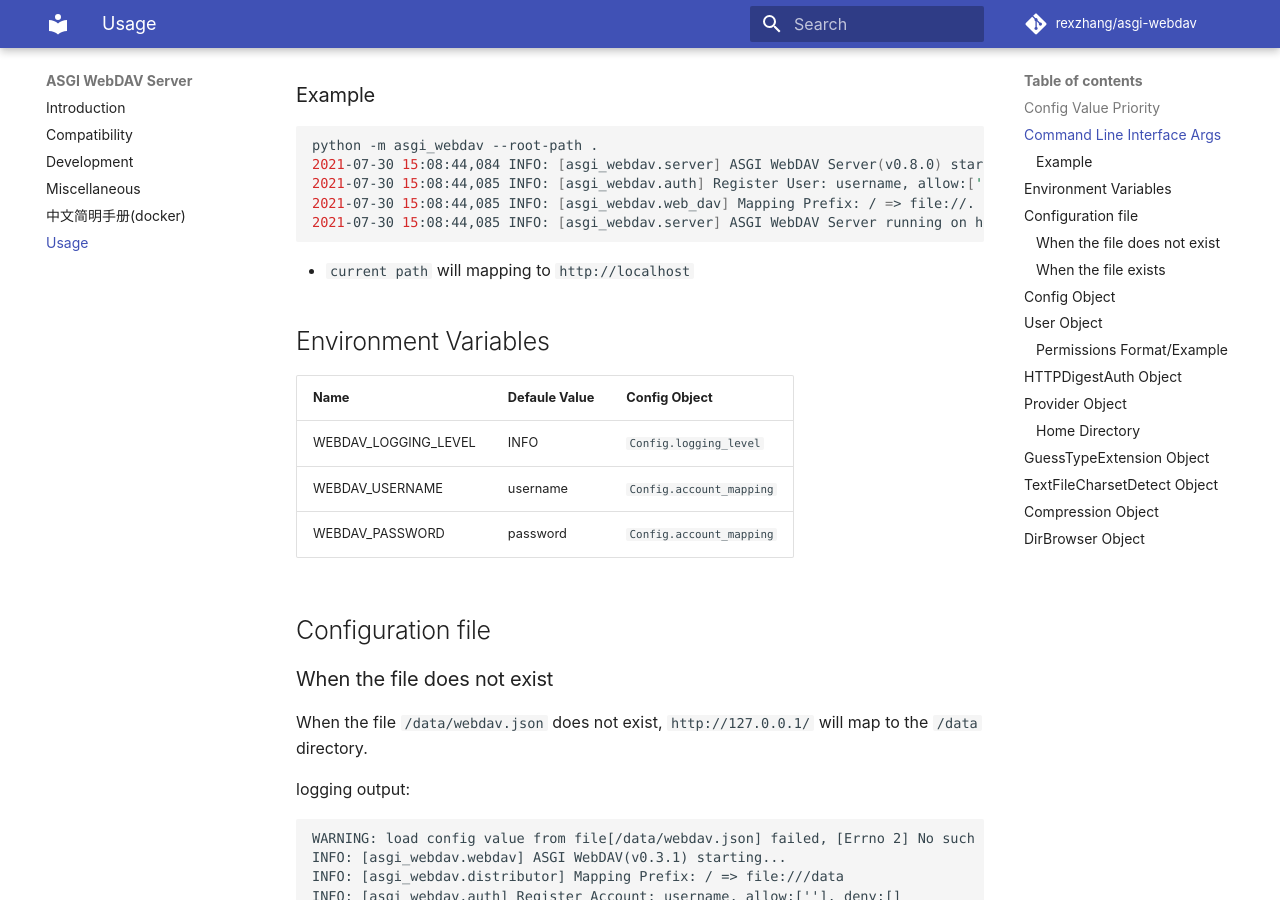
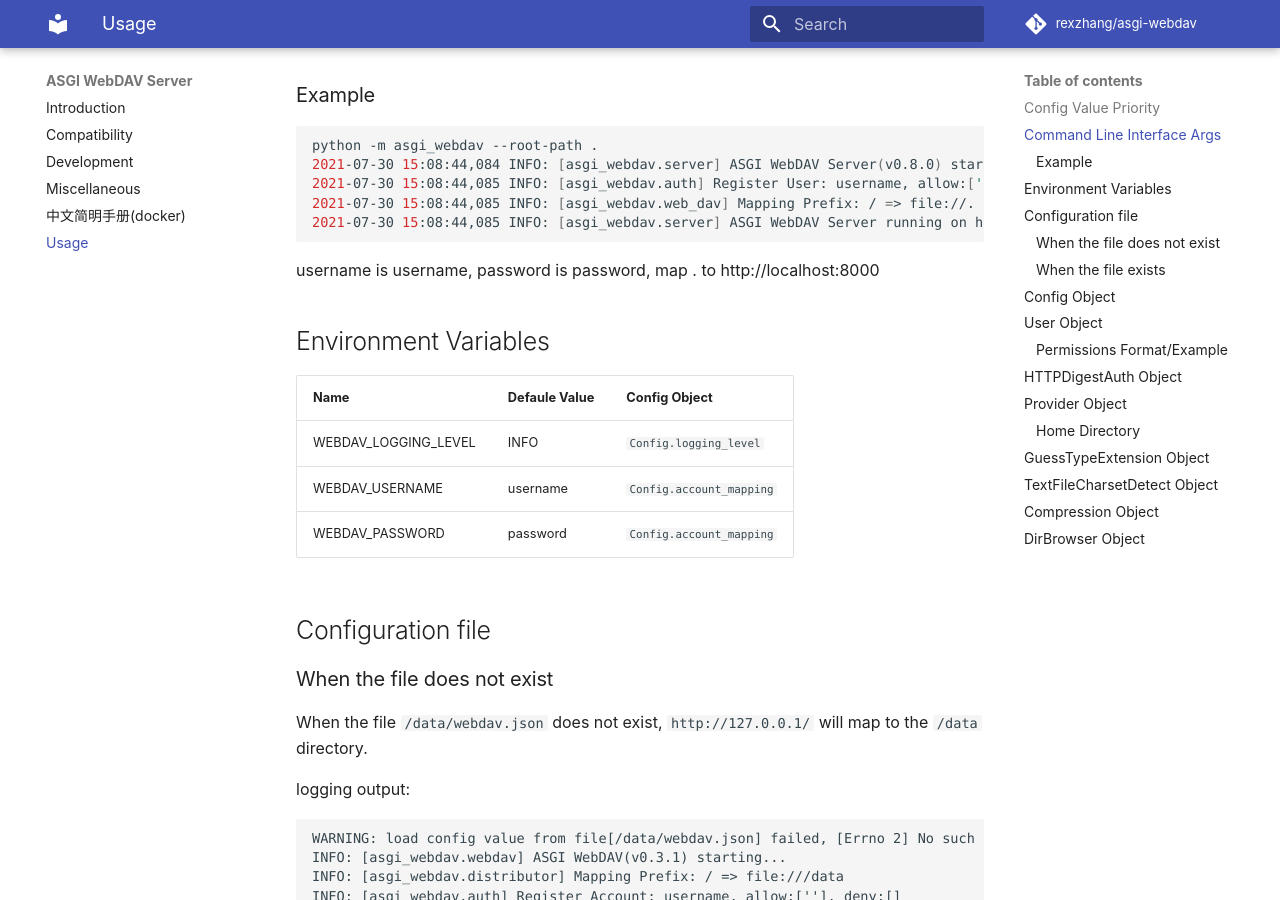
Before and after one commit to rexzhang/asgi-webdav, an MkDocs documentation site: the page built from docs/usage.md, in a window 1280 px wide and 900 px high, scrolled down 719 px. Built offline with MkDocs 1.6.1 and Material for MkDocs 9.7.7, drawn with Linux system fonts in a browser that asks for light colours; comment, search, counter and statistics services are not loaded.

Commit message:
Update doc

````diff
--- a/docs/usage.md
+++ b/docs/usage.md
@@ -39,7 +39,7 @@ python -m asgi_webdav --root-path .
 2021-07-30 15:08:44,085 INFO: [asgi_webdav.server] ASGI WebDAV Server running on http://127.0.0.1:8000 (Press CTRL+C to quit)
 ```
 
-- `current path` will mapping to `http://localhost`
+username is username, password is password, map . to http://localhost:8000
 
 ## Environment Variables
 
````
